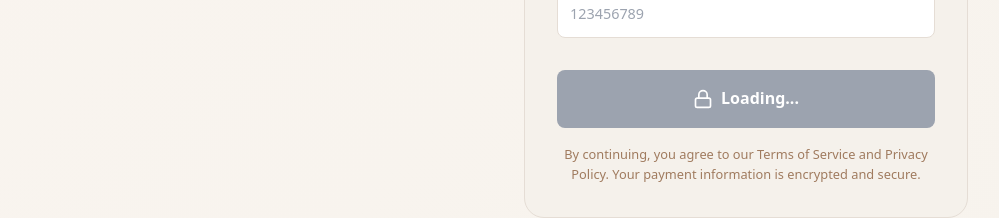
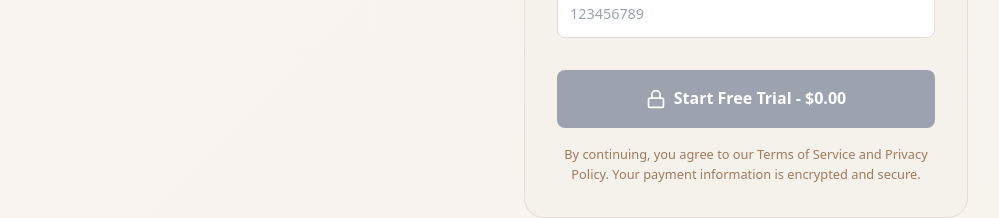
Before and after one commit to yairsabag/yaya-oauth-page, a Next.js app: page /payment/checkout in a window 1280 px wide. Shown: the part 963-1181 px from the top of the page, without its empty margins (140-1139 px from the left). Built offline with nearby package versions, Linux system fonts and the light colour scheme.

Commit message:
Update page.tsx

```diff
--- a/src/app/payment/checkout/page.tsx
+++ b/src/app/payment/checkout/page.tsx
@@ -640,7 +640,7 @@ useEffect(() => {
 
                 <button
                   onClick={handleSubmit}
-                  disabled={isLoading || !fieldsReady}
+                  disabled={isLoading}
                   style={{
                     width: '100%',
                     padding: isMobile ? '0.875rem' : '1rem',
@@ -669,7 +669,7 @@ useEffect(() => {
                   }}
                 >
                   <Lock size={isMobile ? 18 : 20} />
-                  {isLoading ? 'Processing...' : !fieldsReady ? 'Loading...' : 'Start Free Trial - $0.00'}
+                  {isLoading ? 'Processing...' : 'Start Free Trial - $0.00'}
                 </button>
 
                 <p style={{ fontSize: isMobile ? '0.75rem' : '0.8rem', color: '#8B5E3C', textAlign: 'center', marginTop: '1rem', opacity: 0.8 }}>
```
